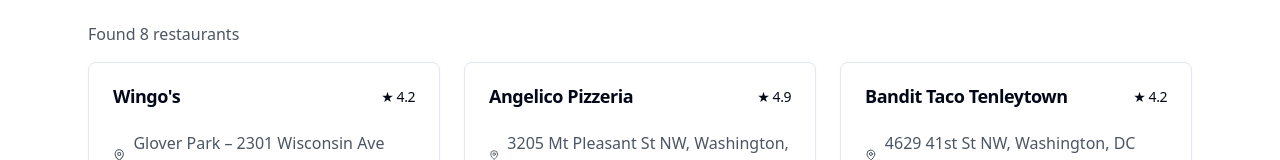
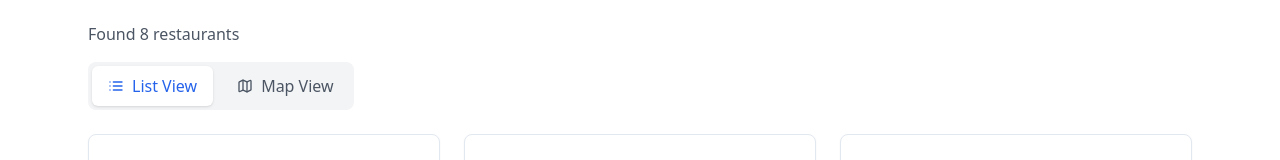
Before and after one commit to XeddyGit/xeddy-search, a React (Create React App) app: page / in a window 1280 px wide. Shown: the part 322-482 px from the top of the page. Built offline with nearby package versions, Linux system fonts and the light colour scheme; no server answers.

Commit message:
Mapview added

```diff
--- a/package.json
+++ b/package.json
@@ -5,6 +5,7 @@
   "homepage": "https://XeddyGit.github.io/xeddy-search",
   "dependencies": {
     "@radix-ui/react-icons": "^1.3.2",
+    "@react-google-maps/api": "^2.20.3",
     "@testing-library/jest-dom": "^5.17.0",
     "@testing-library/react": "^13.4.0",
     "@testing-library/user-event": "^13.5.0",
--- /dev/null
+++ b/src/components/MapView.tsx
@@ -0,0 +1,51 @@
+import { GoogleMap, LoadScript, Marker } from '@react-google-maps/api';
+import { Restaurant } from './RestaurantDirectory/types';
+
+interface MapViewProps {
+  restaurants: Restaurant[];
+}
+
+const GOOGLE_MAPS_API_KEY = process.env.REACT_APP_GOOGLE_MAPS_API_KEY || '';
+
+const MapView: React.FC<MapViewProps> = ({ restaurants }) => {
+  const center = {
+    lat: 38.9072,
+    lng: -77.0369
+  };
+
+  const mapContainerStyle = {
+    width: '100%',
+    height: '600px',
+    borderRadius: '0.5rem'
+  };
+
+  if (!process.env.REACT_APP_GOOGLE_MAPS_API_KEY) {
+    return <div className="p-4">Please configure Google Maps API key</div>;
+  }
+
+  return (
+    <LoadScript
+      googleMapsApiKey={process.env.REACT_APP_GOOGLE_MAPS_API_KEY || ''}
+      key="google-maps-script"
+    >
+      <GoogleMap
+        mapContainerStyle={mapContainerStyle}
+        center={center}
+        zoom={13}
+      >
+        {restaurants.map((restaurant) => (
+          <Marker
+            key={restaurant.id}
+            position={{
+              lat: restaurant.latitude,
+              lng: restaurant.longitude
+            }}
+            title={restaurant.name}
+          />
+        ))}
+      </GoogleMap>
+    </LoadScript>
+  );
+};
+
+export default MapView;
--- a/src/components/RestaurantDirectory/data.ts
+++ b/src/components/RestaurantDirectory/data.ts
@@ -11,6 +11,8 @@
     acceptsCampusCard: true,
     distance: "0.2 miles",
     rating: 4.2,
+    latitude: 38.9097,
+    longitude: -77.0007,
     menuItems: [
       {
         name: "BAKED MAC & CHEESE",
@@ -61,6 +63,8 @@
     acceptsCampusCard: true,
     distance: "3.2 miles",
     rating: 4.9,
+    latitude: 38.9097,
+    longitude: -77.0007,
     menuItems: [
         { name: "Margherita Pizza", price: 17.99, description: "Light tomato sauce, fresh mozzarella, basil & tomatoes drizzled with olive oil." },
         { name: "Chicken Pesto Pizza", price: 17.99, description: "Pesto sauce, mozzarella, grilled chicken breast, sun-dried tomatoes, roasted red peppers, red onions, kalamata olives & feta." },
@@ -94,6 +98,8 @@
     acceptsCampusCard: true,
     distance: "0.9 miles",
     rating: 4.2,
+    latitude: 38.9097,
+    longitude: -77.0007,
     menuItems: [
 
             { name: "Refried Beans and Egg Taco", price: 3.75, description: "Flour tortilla, scrambled eggs, mozzarella cheese, refried beans and poblano sauce. (Add protein +$0.75)" },
@@ -168,6 +174,8 @@
     acceptsCampusCard: true,
     distance: "0.8 miles",
     rating: 4.2,
+    latitude: 38.9097,
+    longitude: -77.0007,
     menuItems: [
         { name: "Dolmeh", price: 5.50, description: "Stuffed veggie grape leaves" },
         { name: "Falafel", price: 6.24, description: "Chickpea patties with tahini sauce" },
@@ -214,6 +222,8 @@
     acceptsCampusCard: true,
     distance: "0.9 miles",
     rating: 4.2,
+    latitude: 38.9097,
+    longitude: -77.0007,
     menuItems: [
         { name: "CHICKEN SATAY (4)", price: 7.50, description: "Chicken skewers served with peanut sauce" },
         { name: "LAMB/BEEF/SHRIMP SATAY (4)", price: 8.50, description: "Lamb, beef, or shrimp skewers served with peanut sauce" },
@@ -272,6 +282,8 @@
     acceptsCampusCard: true,
     distance: "0.8 miles",
     rating: 4.2,
+    latitude: 38.9097,
+    longitude: -77.0007,
     menuItems: [
         { name: "House Breakfast Plate", price: 10.75, description: "Two eggs your style, Applewood-smoked bacon, and potato fritters with tomato jam and mint parmesan. Served with housemade sourdough. (660 cal, Contains: Milk, Egg, Wheat)" },
         { name: "Sausage Breakfast Sandwich", price: 8.50, description: "Housemade Sujuk-spiced beef sausage with an egg your style*, VT cheddar, fresh tomato, on a housemade challah roll (810 cal, Contains: Wheat, Egg, Milk)" },
@@ -325,6 +337,8 @@
     acceptsCampusCard: true,
     distance: "0.2 miles",
     rating: 4.2,
+    latitude: 38.9097,
+    longitude: -77.0007,
     menuItems: [
         { name: "Margherita", price: 18.00, description: "Paradiso Tomato Sauce, Basil, Buffalo Mozzarella", largePrice: 25.00 },
         { name: "Macellaio", price: 18.00, description: "Paradiso Tomato Sauce, Pepperoni, Mozzarella, Pork Sausage, Red Onions", largePrice: 25.00 },
@@ -357,6 +371,8 @@
     acceptsCampusCard: true,
     distance: "1.8 miles",
     rating: 4.2,
+    latitude: 38.9097,
+    longitude: -77.0007,
     menuItems: [
         { name: "A Salad Creation of Your Own", price: 12.29, description: "Be Original by creating your own Salad. Start by picking your base, then add your favorite toppings and dressing." },
         { name: "Grilled Chicken Caesar Salad", price: 11.99, description: "Our Grilled Chicken Caesar comes recommended with a base of Romaine/Iceberg Blend, topped with grilled chicken, parmesan cheese, and croutons." },
--- a/src/components/RestaurantDirectory/index.tsx
+++ b/src/components/RestaurantDirectory/index.tsx
@@ -1,12 +1,13 @@
-import React, { useState } from 'react';
+import React, { useState, useMemo } from 'react';
 import { useNavigate } from 'react-router-dom';
 // Import required icons
-import { Search, MapPin, CreditCard, School, Bike, UtensilsCrossed } from 'lucide-react';
+import { Search, MapPin, CreditCard, School, Bike, UtensilsCrossed, List, Map } from 'lucide-react';
 // Import UI components
 import { Card, CardHeader, CardTitle, CardContent } from '../ui/card';
 // Import data from data.ts
 import { restaurantData, universities, cuisineTypes } from './data';
 import PageLayout from '../layout/PageLayout';
+import MapView from '../MapView';
 
 
 // Main component
@@ -19,6 +20,7 @@
   const [selectedUniversity, setSelectedUniversity] = useState("All Universities");
   const [selectedCuisine, setSelectedCuisine] = useState("All Cuisines");
   const [showOnlyCampusCard, setShowOnlyCampusCard] = useState(false);
+  const [view, setView] = useState<'list' | 'map'>('list');
 
   // Filter restaurants based on all criteria
   const filteredRestaurants = restaurantData.filter(restaurant => {
@@ -53,6 +55,11 @@
   const handleRestaurantClick = (restaurantId: number | string) => {
     navigate(`/restaurant/${restaurantId}`);
   };
+
+  // Wrap MapView in a component that only mounts once
+  const MapViewWrapper = useMemo(() => (
+    <MapView restaurants={filteredRestaurants} />
+  ), [filteredRestaurants]);
 
   // Component render
   return (
@@ -106,7 +113,37 @@
         Found {filteredRestaurants.length} restaurant{filteredRestaurants.length !== 1 ? 's' : ''}
       </div>
 
-      {/* Restaurant Cards Grid */}
+      {/* Add Tab Switcher */}
+      <div className="mb-6">
+        <div className="flex space-x-2 bg-gray-100 p-1 rounded-lg w-fit">
+          <button
+            onClick={() => setView('list')}
+            className={`flex items-center space-x-2 px-4 py-2 rounded-md transition-colors ${
+              view === 'list'
+                ? 'bg-white shadow text-blue-600'
+                : 'text-gray-600 hover:text-gray-900'
+            }`}
+          >
+            <List className="w-4 h-4" />
+            <span>List View</span>
+          </button>
+          <button
+            onClick={() => setView('map')}
+            className={`flex items-center space-x-2 px-4 py-2 rounded-md transition-colors ${
+              view === 'map'
+                ? 'bg-white shadow text-blue-600'
+                : 'text-gray-600 hover:text-gray-900'
+            }`}
+          >
+            <Map className="w-4 h-4" />
+            <span>Map View</span>
+          </button>
+        </div>
+      </div>
+
+      {/* Conditional Rendering based on View */}
+      {view === 'list' ? (
+        // Restaurant Cards Grid
         <div className="grid grid-cols-1 md:grid-cols-2 lg:grid-cols-3 gap-6">
           {filteredRestaurants.map(restaurant => (
             <Card
@@ -229,6 +266,11 @@
             </Card>
           ))}
         </div>
+      ) : (
+        <div className="h-[600px] bg-gray-100 rounded-lg">
+          {MapViewWrapper}
+        </div>
+      )}
     </PageLayout>
   );
 };
--- a/src/components/RestaurantDirectory/types.ts
+++ b/src/components/RestaurantDirectory/types.ts
@@ -22,5 +22,7 @@
         grubhub?: boolean;
         inhouse?: boolean;
     };
+    latitude: number;
+    longitude: number;
     imageUrl: string;
 }
```
Also changed, not shown: 2 other files (tests, documents, lock files or other folders). Lines whose indentation alone changed are shown as unchanged.
